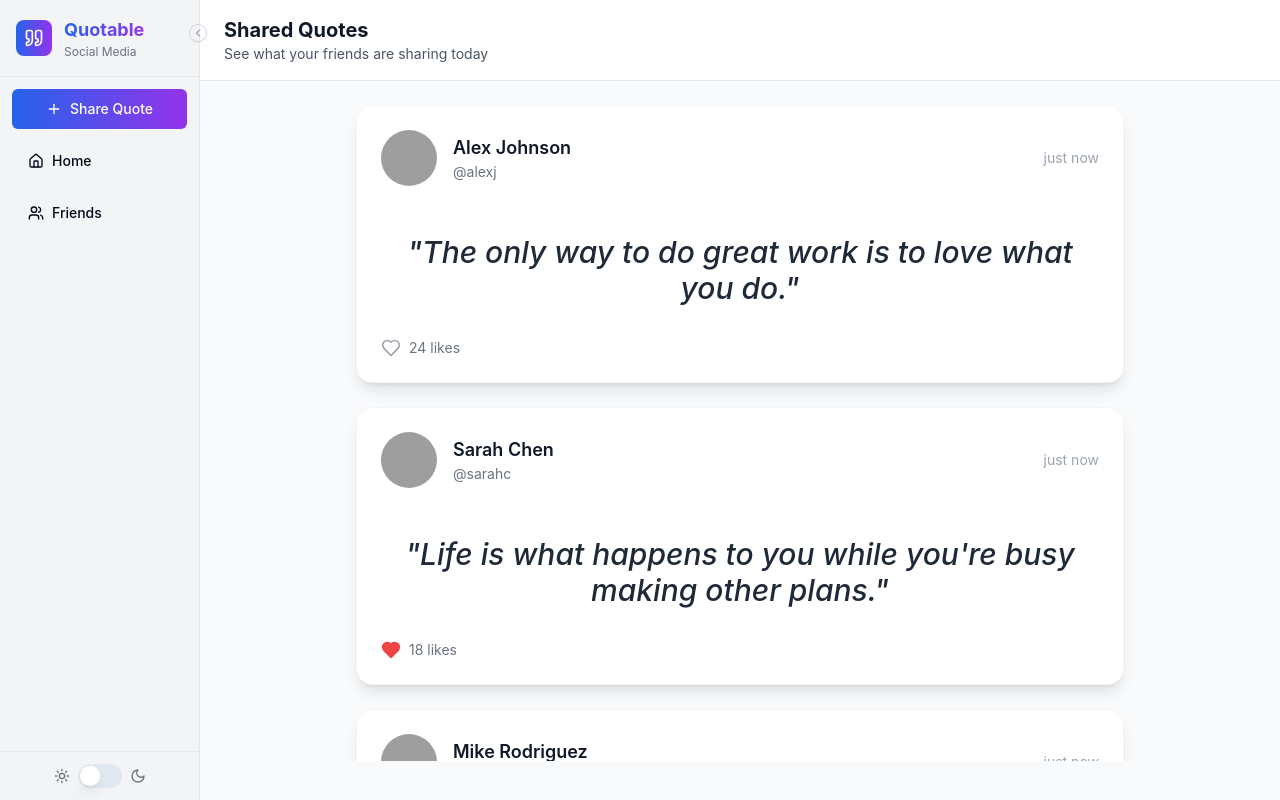
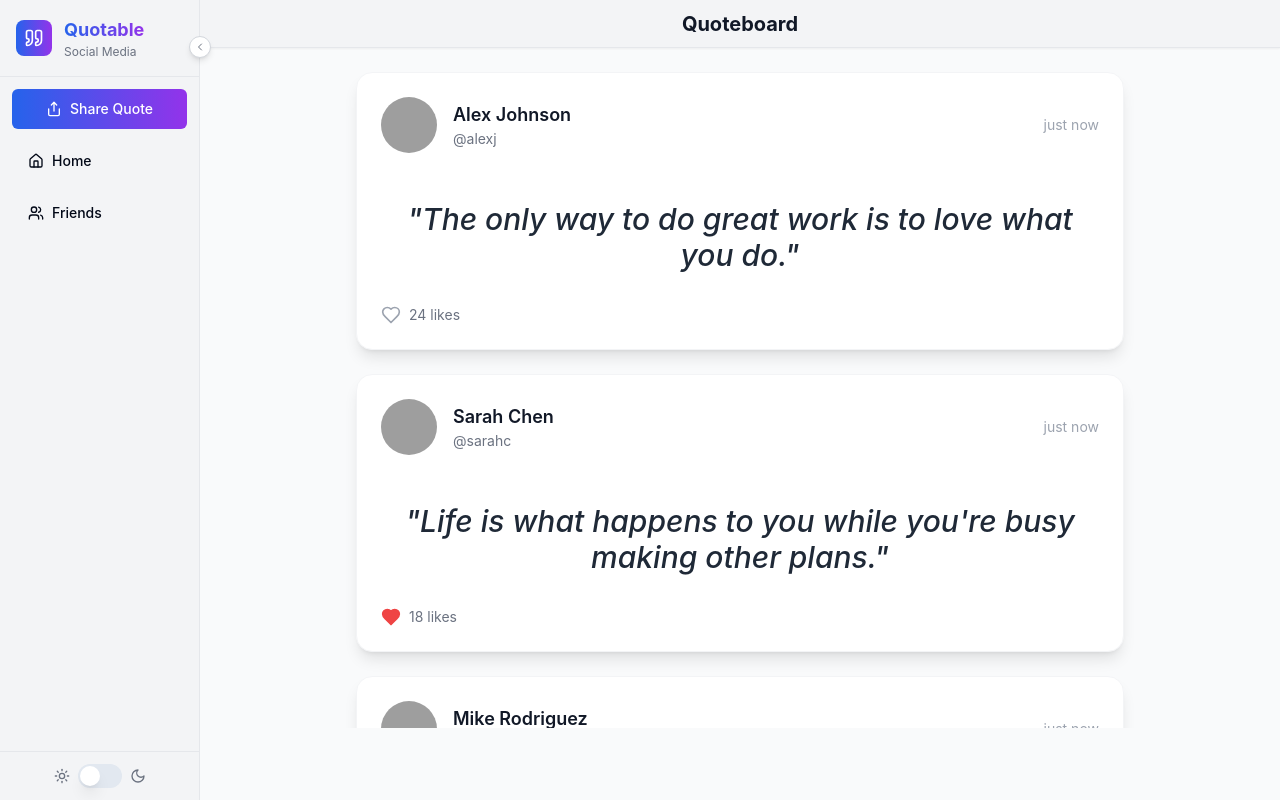
Before and after one commit to geraldbean/TBD, a React (Vite) app in the folder QuoteBook/: page /shared-quotes in a window 1280 px wide. Built offline with nearby package versions, Linux system fonts and the light colour scheme; grey boxes are pictures that could not be loaded.

Commit message:
Visual edits, darkmode for share quote page

```diff
--- a/QuoteBook/src/components/QuoteSidebar.tsx
+++ b/QuoteBook/src/components/QuoteSidebar.tsx
@@ -81,8 +81,7 @@ const QuoteSidebar = ({ isCollapsed, onToggleCollapse, onQuoteAdd, isDarkMode, o
       {/* Floating Collapse Button on Sidebar Edge */}
       <button
         onClick={onToggleCollapse}
-        className="absolute top-6 -right-2 z-40 bg-transparent border border-gray-300 dark:border-gray-600 rounded-full p-0.5 shadow-sm hover:bg-gray-100 dark:hover:bg-gray-700 transition"
-        aria-label={isCollapsed ? "Expand Sidebar" : "Collapse Sidebar"}
+        className="absolute top-9 -right-3 z-50 bg-white dark:bg-gray-800 border border-gray-300 dark:border-gray-600 rounded-full p-1 shadow-md hover:bg-gray-100 dark:hover:bg-gray-700"
       >
         <ChevronLeft
           className={cn(
--- a/QuoteBook/src/pages/SharedQuotes.tsx
+++ b/QuoteBook/src/pages/SharedQuotes.tsx
@@ -147,7 +147,7 @@ const SharedQuotes = () => {
   };
 
   return (
-    <div className={`min-h-screen bg-gray-50 dark:bg-gray-900 ${isDarkMode ? 'dark' : ''}`}>
+    <div className={`min-h-screen bg-gray-50 dark:bg-gray-800 ${isDarkMode ? 'dark' : ''}`}>
       {/* Fixed Sidebar */}
       <div className={cn(
         "bg-gray-100 dark:bg-gray-900 border-r border-gray-200 dark:border-gray-700 transition-all duration-300 flex flex-col h-screen fixed left-0 top-0 z-30",
@@ -173,7 +173,7 @@ const SharedQuotes = () => {
         {/* Floating Collapse Button on Sidebar Edge */}
         <button
           onClick={handleToggleCollapse}
-          className="absolute top-6 -right-2 z-40 bg-transparent border border-gray-300 dark:border-gray-600 rounded-full p-0.5 shadow-sm hover:bg-gray-100 dark:hover:bg-gray-700 transition"
+          className="absolute top-9 -right-3 z-40 bg-white dark:bg-gray-800 border border-gray-300 dark:border-gray-600 rounded-full p-1 shadow-md hover:bg-gray-100 dark:hover:bg-gray-700"
           aria-label={isCollapsed ? "Expand Sidebar" : "Collapse Sidebar"}
         >
           <ChevronLeft
@@ -190,7 +190,7 @@ const SharedQuotes = () => {
           <Button
             className="w-full bg-gradient-to-r from-blue-600 to-purple-600 hover:opacity-90 text-white flex items-center gap-2 justify-center"
           >
-            <Plus className="h-4 w-4" />
+            <Share className="h-4 w-4" />
             {!isCollapsed && "Share Quote"}
           </Button>
 
@@ -238,11 +238,11 @@ const SharedQuotes = () => {
       {/* Friends Sub-Sidebar */}
       {showFriends && (
         <div className={cn(
-          "bg-white dark:bg-gray-800 border-r border-gray-200 dark:border-gray-700 transition-all duration-300 flex flex-col h-screen fixed top-0 z-40",
+          "bg-white dark:bg-gray-900   border-r border-gray-200 dark:border-gray-700 transition-all duration-300 flex flex-col h-screen fixed top-0 z-10",
           isCollapsed ? "left-[64px] w-[256px]" : "left-[200px] w-[256px]"
         )}>
           {/* Friends Header */}
-          <div className="p-4 border-b border-gray-200 dark:border-gray-700">
+          <div className="p-6 border-b border-gray-200 dark:border-gray-700">
             <div className="flex items-center justify-between">
               <h2 className="text-lg font-semibold text-gray-900 dark:text-white">
                 Friends
@@ -297,13 +297,10 @@ const SharedQuotes = () => {
           : (isCollapsed ? "ml-[64px]" : "ml-[200px]")
       )}>
         {/* Smaller Header */}
-        <div className="sticky top-0 z-10 bg-white dark:bg-gray-800 border-b border-gray-200 dark:border-gray-700 px-6 py-4">
-          <h1 className="text-xl font-bold text-gray-900 dark:text-white">
-            Shared Quotes
+        <div className="sticky top-0 z-10 bg-gray-100 dark:bg-gray-900 border-b border-gray-200 dark:border-gray-700 px-6 py-2 flex items-center justify-end shadow-sm h-12">
+          <h1 className="absolute left-1/2 top-1/2 transform -translate-x-1/2 -translate-y-1/2 text-xl font-bold text-gray-900 dark:text-white">
+            Quoteboard
           </h1>
-          <p className="text-gray-600 dark:text-gray-400 text-sm">
-            See what your friends are sharing today
-          </p>
         </div>
 
         {/* Quote Feed */}
```
